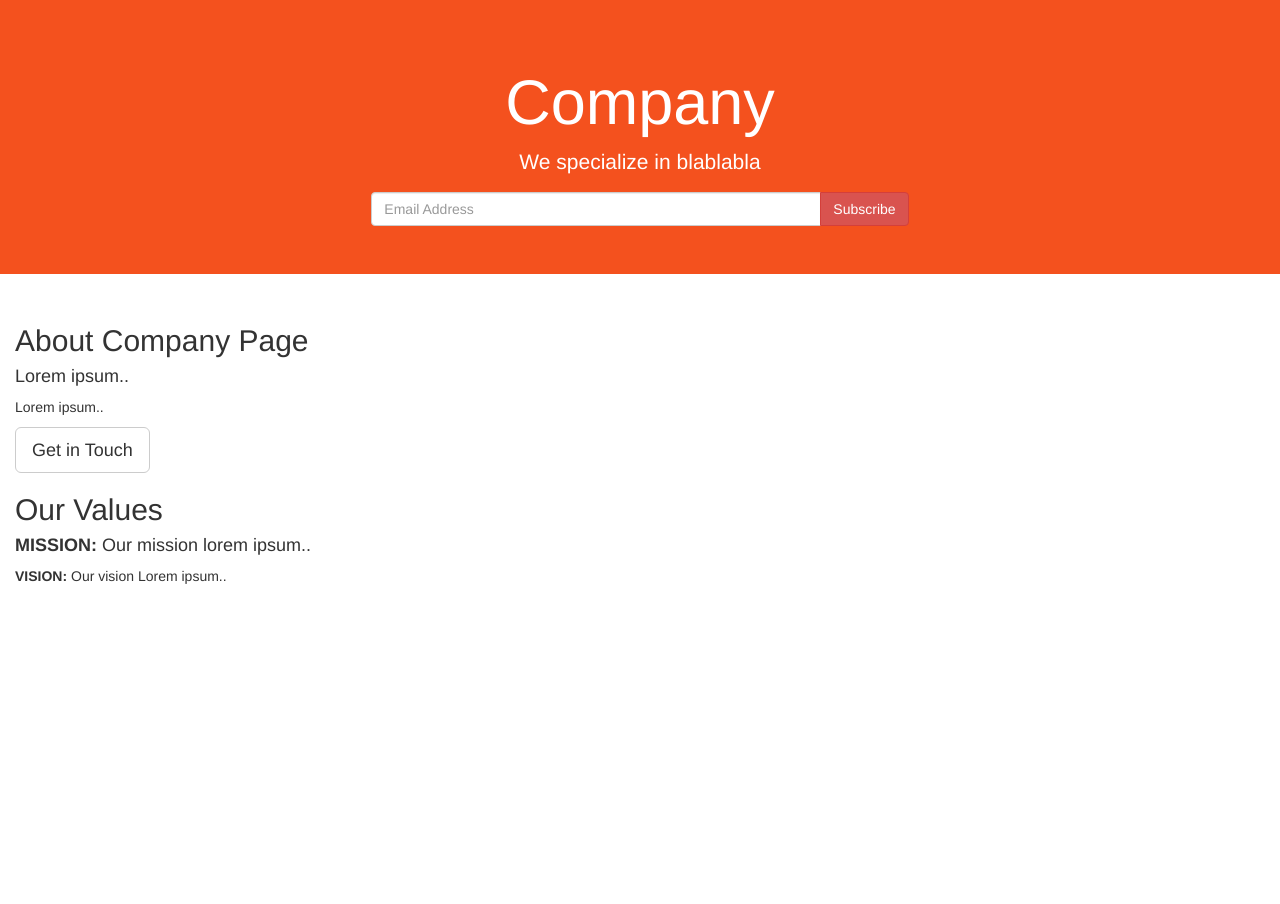
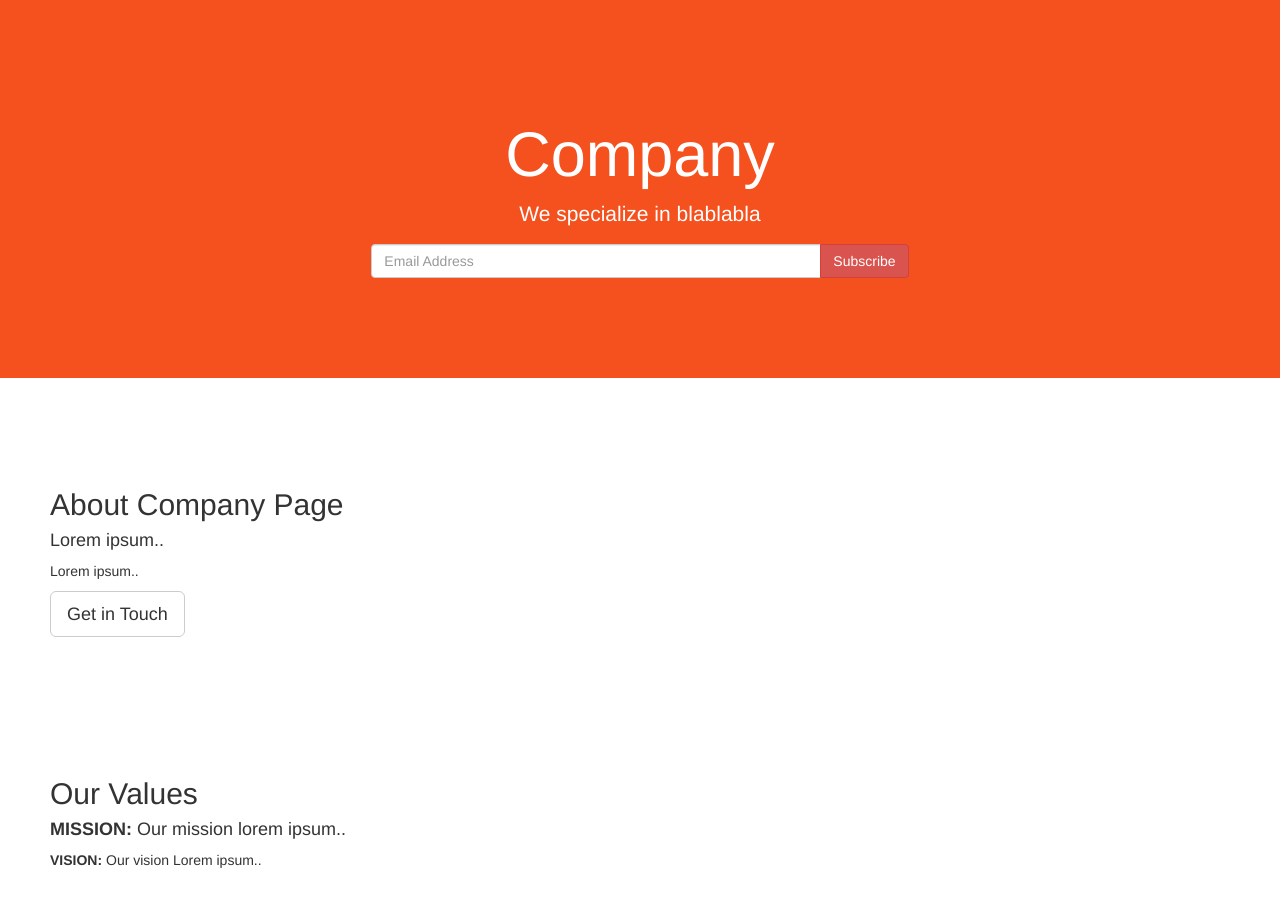
Before and after one commit to bikokwa/bikokwa.github.io, a plain HTML site: page index.html in a window 1280 px wide. Before the commit the page ends 800 px from the top, so only its background shows below. Drawn offline with nearby package versions, Linux system fonts and the light colour scheme.

Commit message:
Add Padding
Lets make the jumbotron and the containers look good by adding some padding.

```diff
--- a/index.html
+++ b/index.html
@@ -11,6 +11,11 @@
         .jumbotron {
             background-color: #f4511e; /* Orange */
             color: #ffffff;
+            padding: 100px 25px;
+        }
+
+        .container-fluid {
+            padding: 60px 50px;
         }
     </style>
 </head>
```
